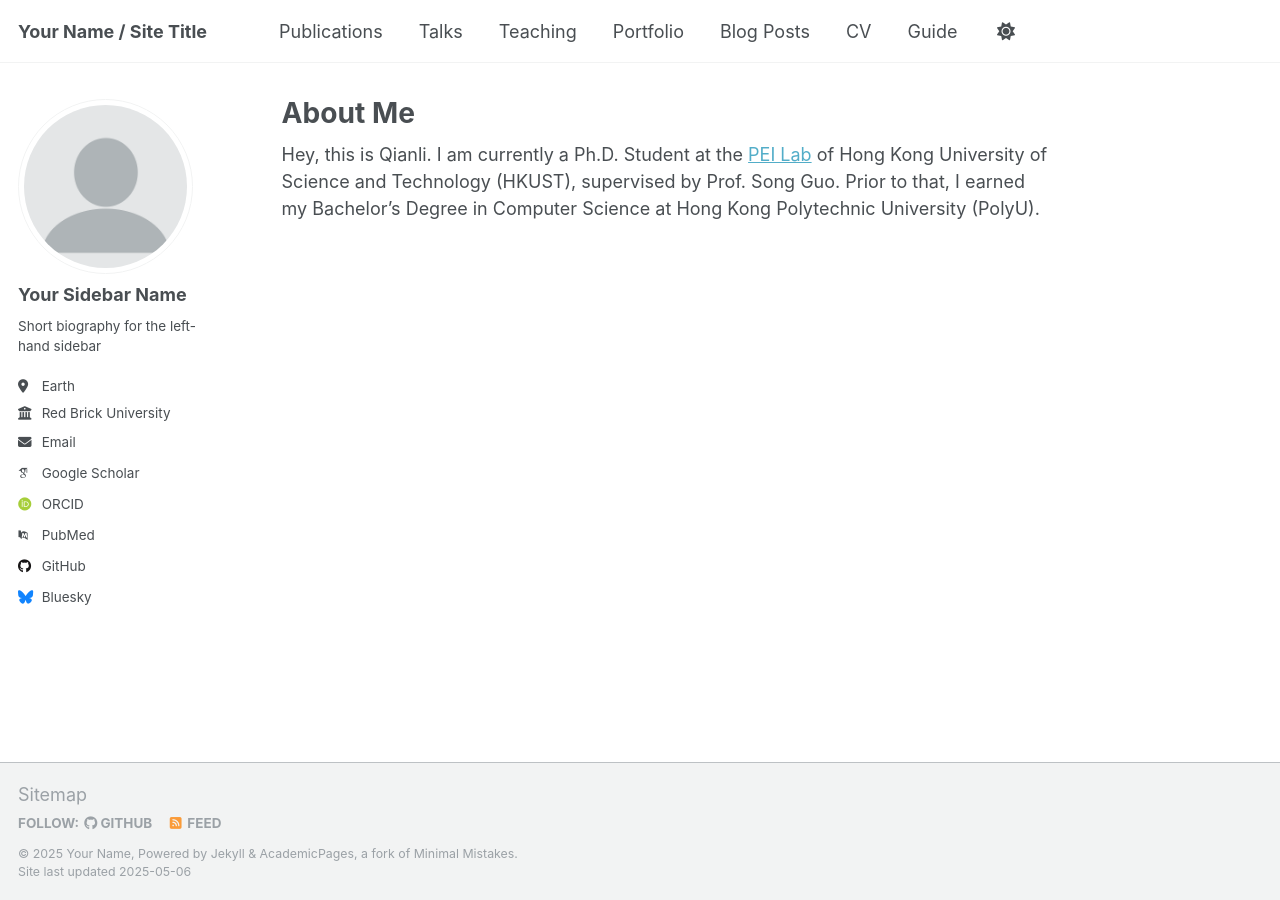
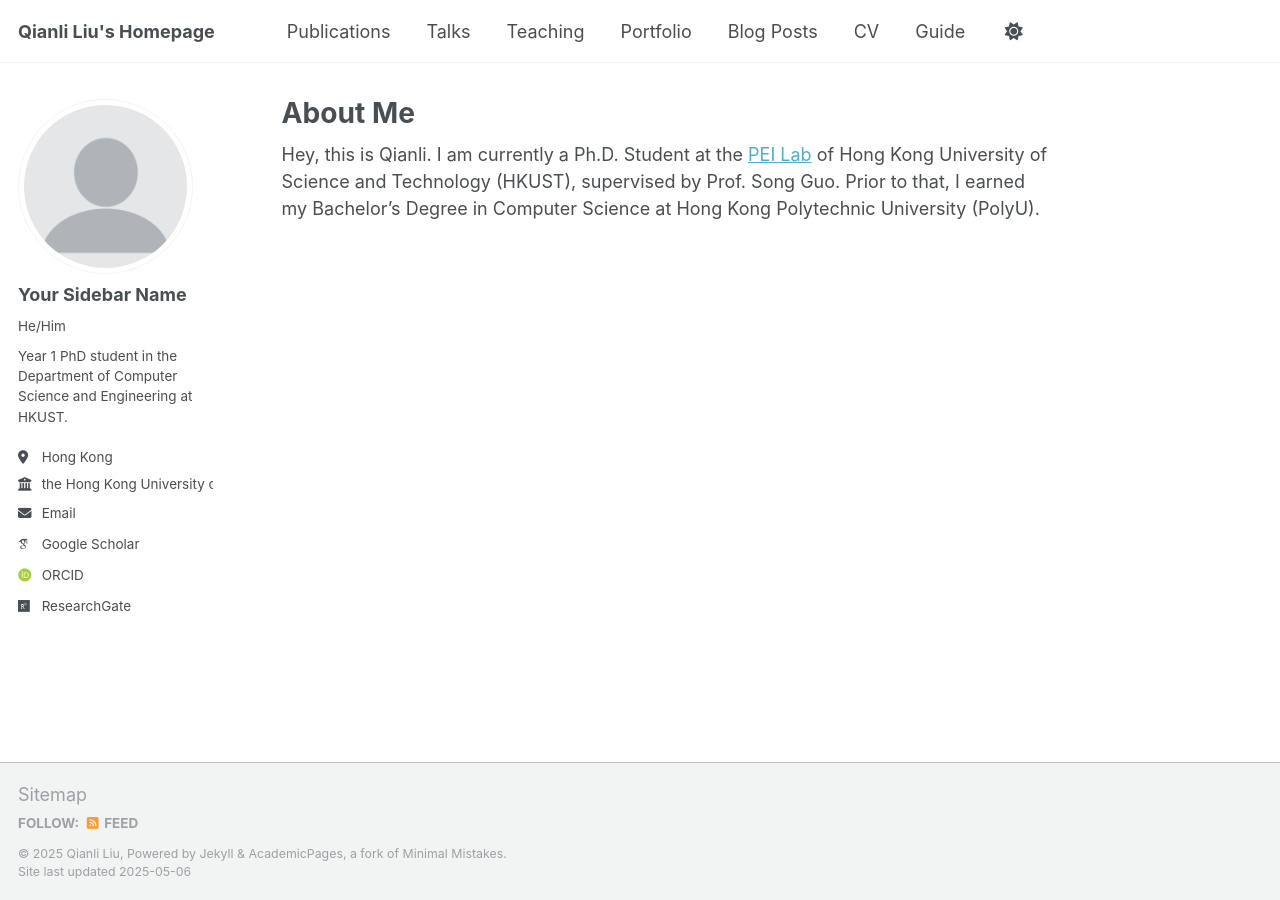
Before and after one commit to Liu-KM/liu-km.github.io, a Jekyll site: the page built from _pages/about.md, in a window 1280 px wide. Built offline with Jekyll 4.4.1, drawn with Linux system fonts in a browser that asks for light colours; some web fonts are replaced.

Commit message:
update the personal info

```diff
--- a/_config.yml
+++ b/_config.yml
@@ -9,13 +9,13 @@
 # Basic Site Settings
 locale                   : "en-US"
 site_theme               : "default"
-title                    : "Your Name / Site Title"
+title                    : "Qianli Liu's Homepage"
 title_separator          : "-"
-name                     : &name "Your Name"
+name                     : &name "Qianli Liu"
 description              : &description "personal description"
-url                      : https://academicpages.github.io # the base hostname & protocol for your site e.g. "https://[your GitHub username].github.io" or if you already have some other page hosted on Github then use "https://[your GitHub username].github.io/[Your Repo Name]"
-baseurl                  : "" # the subpath of your site, e.g. "/blog"
-repository               : "academicpages/academicpages.github.io"
+url                      : https://liu-km.github.io # the base hostname & protocol for your site e.g. "https://[your GitHub username].github.io" or if you already have some other page hosted on Github then use "https://[your GitHub username].github.io/[Your Repo Name]"
+# baseurl                  : "" # the subpath of your site, e.g. "/blog"
+repository               : "liu-km/liu-km.github.io"
 
 # Site Author - The following control what appear as part of the author content on the side bar.
 #               If a field is blank the icon and link will not appear, otherwise it will be shown.
@@ -24,66 +24,68 @@ author:
   # Biographic information
   avatar           : "profile.png"
   name             : "Your Sidebar Name"
-  pronouns         : # example: "she/her"
-  bio              : "Short biography for the left-hand sidebar"
-  location         : "Earth"
-  employer         : "Red Brick University"
-  uri              : # URL
-  email            : "none@example.org"
+  pronouns         : "He/Him" # Pronouns for the author
+  shortname        : "KM" # Short name for the author
+  bio              : "Year 1 PhD student in the Department of Computer Science and Engineering at HKUST."
+  location         : "Hong Kong"
+  employer         : "the Hong Kong University of Science and Technology (HKUST)"
+  # uri              : # URL
+  email            : "qianli [dot] liu [at] connect [dot] ust [dot] hk" # Email address
 
   # Academic websites
   academia         : # URL
-  arxiv            : # URL - Update with the correct link to your profile
-  googlescholar    : "https://scholar.google.com/citations?user=PS_CX0AAAAAJ"
-  impactstory      : # URL
-  orcid            : "http://orcid.org/yourorcidurl"
-  semantic         : # URL
-  pubmed           : "https://www.ncbi.nlm.nih.gov/pubmed/?term=john+snow"
-  researchgate     : # URL
-  scopus           : # URL
+  # arxiv            : # URL - Update with the correct link to your profile
+  googlescholar    : "https://scholar.google.com/citations?user=8SLVF5YAAAAJ"
+  # impactstory      : # URL
+  orcid            : "https://orcid.org/0009-0007-1292-973X"
+  # semantic         : # URL
+  # pubmed           : "https://www.ncbi.nlm.nih.gov/pubmed/?term=john+snow"
+  researchgate     : "https://www.researchgate.net/profile/Qianli-Liu-8"
+  # scopus           : # URL
 
   # Repositories and software development
-  bitbucket        : # Username - Update with your username on the site
-  codepen          : # Username
-  dribbble         : # Username
-  github           : "academicpages"
-  kaggle           : # Username
-  stackoverflow    : # User number or user number and name (i.e., use "1" or "1/jeff-atwood")
+  # bitbucket        : # Username - Update with your username on the site
+  # codepen          : # Username
+  # dribbble         : # Username
+  # github           : "academicpages"
+  # kaggle           : # Username
+  # stackoverflow    : # User number or user number and name (i.e., use "1" or "1/jeff-atwood")
 
   # Social media
-  bluesky          : "bsky.app" # Replace this with you Bluesky username
-  facebook         : # Username
-  flickr           : # Username
-  foursquare       : # Username
-  goodreads        : # Username
-  google_plus      : # Username
-  keybase          : # Username
-  instagram        : # Username
-  lastfm           : # Username
-  linkedin         : # Username
-  mastodon         : # URL
-  medium           : # URL
-  pinterest        : # Username
-  soundcloud       : # Username
-  steam            : # Username
-  telegram         : # URL
-  tumblr           : # Username
-  twitter          : # Username for X / Twitter
-  vine             : # Username
-  weibo            : # Username
-  wikipedia        : # Username
-  xing             : # Username
-  youtube          : # Username
-  zhihu            : # Username
+  # bluesky          : "bsky.app" # Replace this with you Bluesky username
+  # facebook         : # Username
+  # flickr           : # Username
+  # foursquare       : # Username
+  # goodreads        : # Username
+  # google_plus      : # Username
+  # keybase          : # Username
+  # instagram        : # Username
+  # lastfm           : # Username
+  # linkedin         : # Username
+  # mastodon         : # URL
+  # medium           : # URL
+  # pinterest        : # Username
+  # soundcloud       : # Username
+  # steam            : # Username
+  # telegram         : # URL
+  # tumblr           : # Username
+  # twitter          : # Username for X / Twitter
+  # vine             : # Username
+  # weibo            : # Username
+  # wikipedia        : # Username
+  # xing             : # Username
+  # youtube          : # Username
+  # zhihu            : # Username
 
 # Publication Category - The following the list of publication categories and their headings
 publication_category:
   books:
     title: 'Books'
+  conferences:
+    title: 'Conference Papers'
   manuscripts:
     title: 'Journal Articles'
-  conferences:
-    title: 'Conference Papers'
+
 
 # Site Settings
 teaser                   :  # filename of teaser fallback teaser image placed in /images/, .e.g. "500x300.png"
```
